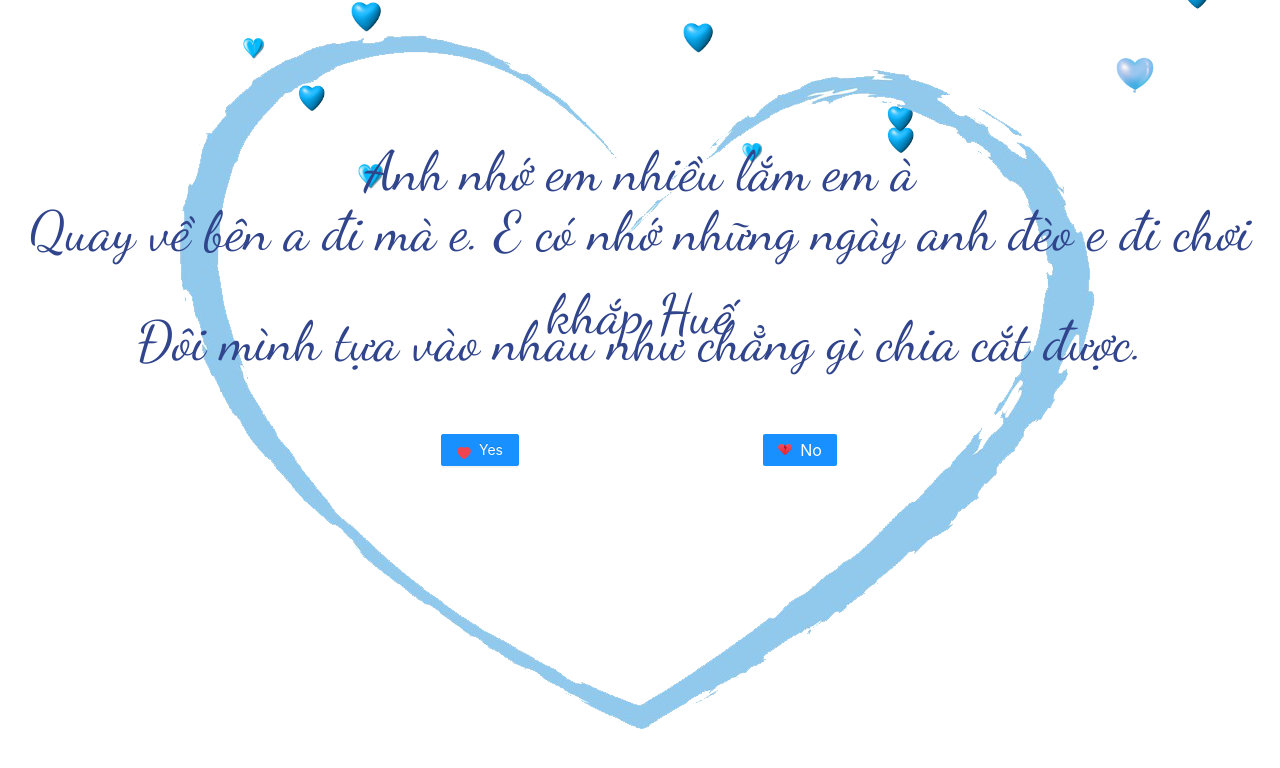
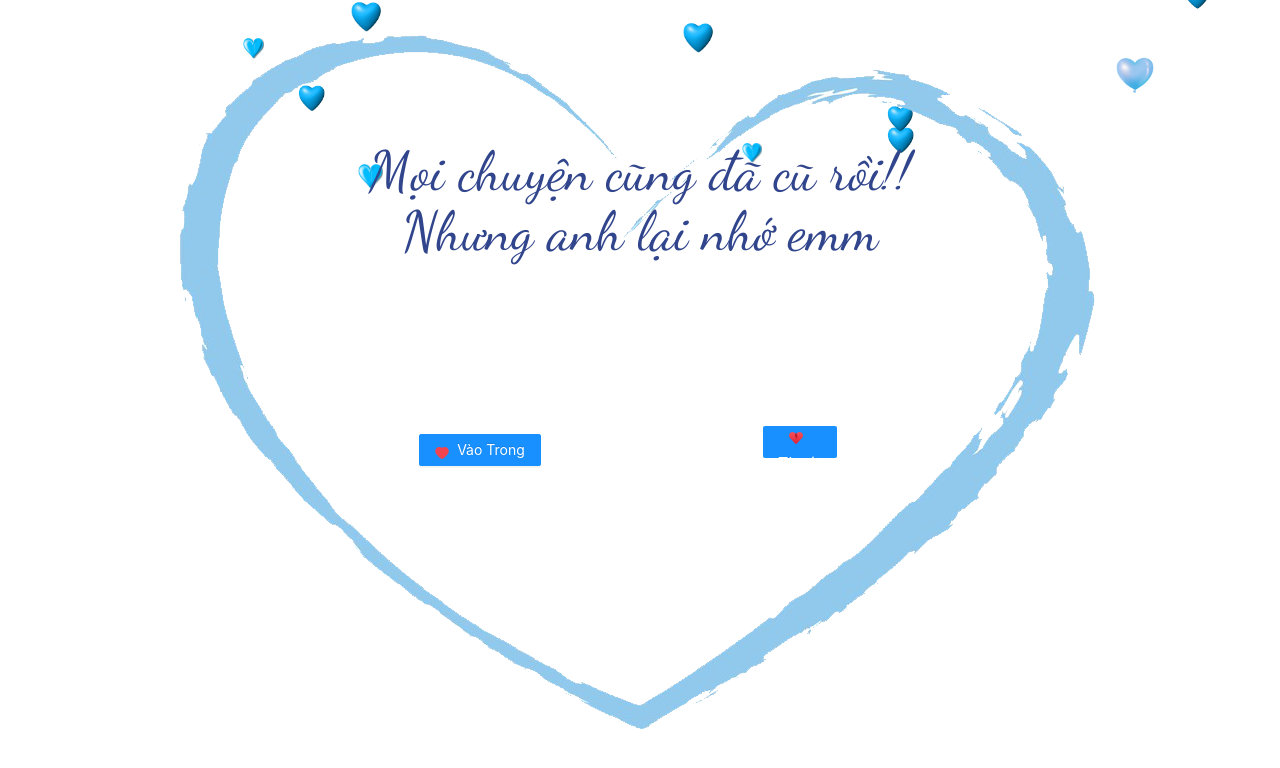
Before and after one commit to thanhquy1105/LoveWeb, a React (Create React App) app in the folder client/: page / in a window 1280 px wide. Shown: the top 768 px of the page. Built offline with nearby package versions, Linux system fonts and the light colour scheme.

Commit message:
update something

```diff
--- a/client/src/App.js
+++ b/client/src/App.js
@@ -40,13 +40,13 @@ class App extends React.Component {
     this.setState({ page: 1 });
   }
 
-  OnOK() {
-    var audio = new Audio(Music);
-    audio.play();
-    audio.volume = 0.3;
-    audio.loop = true;
-    this.setState({ OK: 1 });
-  }
+  // OnOK() {
+  //   var audio = new Audio(Music);
+  //   audio.play();
+  //   audio.volume = 0.3;
+  //   audio.loop = true;
+  //   this.setState({ OK: 1 });
+  // }
 
   render() {
     let config = {
@@ -86,7 +86,7 @@ class App extends React.Component {
             >
               <ParticlesBg type="custom" config={config} bg={false} />
             </div>
-            {this.state.OK === 0 ? (
+            {/* {this.state.OK === 0 ? (
               <div
                 style={{
                   position: "absolute",
@@ -128,7 +128,7 @@ class App extends React.Component {
                   </Button>
                 </div>
               </div>
-            ) : null}
+            ) : null} */}
             <Row style={{ height: "100%" }}>
               <Col
                 xs={24}
--- a/client/src/Components/NoButton.js
+++ b/client/src/Components/NoButton.js
@@ -31,7 +31,7 @@ class NoButton extends React.Component {
               marginRight: "8px",
             }}
           />
-          No
+          Thoát
         </button>
       </>
     );
--- a/client/src/Components/Question.js
+++ b/client/src/Components/Question.js
@@ -18,6 +18,10 @@ class Question extends React.Component {
   }
 
   CallbackFunction() {
+    var audio = new Audio(Music);
+    audio.play();
+    audio.volume = 0.3;
+    audio.loop = true;
     this.props.parentCallback();
   }
   toggleHoverNo() {
@@ -54,15 +58,14 @@ class Question extends React.Component {
           />
           <div>
             <div className="question" style={{ width: "100%" }}>
-              Anh nhớ em nhiều lắm em à
+              Mọi chuyện cũng đã cũ rồi!!
             </div>
             <div className="question1" style={{ width: "100%" }}>
-              Quay về bên a đi mà e. E có nhớ những ngày anh đèo e đi chơi khắp
-              Huế
+              Nhưng anh lại nhớ emm
             </div>
-            <div className="question2" style={{ width: "100%" }}>
+            {/* <div className="question2" style={{ width: "100%" }}>
               Đôi mình tựa vào nhau như chẳng gì chia cắt được.
-            </div>
+            </div> */}
             {/* <div className="question" style={{ width: "100%" }}>
               I love you. Do you love me?
             </div> */}
@@ -113,7 +116,7 @@ class Question extends React.Component {
                   marginRight: "8px",
                 }}
               />
-              No
+              Thoát
             </button>
           ) : (
             <></>
--- a/client/src/Components/YesButton.js
+++ b/client/src/Components/YesButton.js
@@ -16,7 +16,7 @@ class YesButton extends React.Component {
           icon={<HeartFilled style={{ color: "#f14350" }} />}
           onClick={() => this.OnClickYes()}
         >
-          Yes
+          Vào Trong
         </Button>
       </>
     );
```
